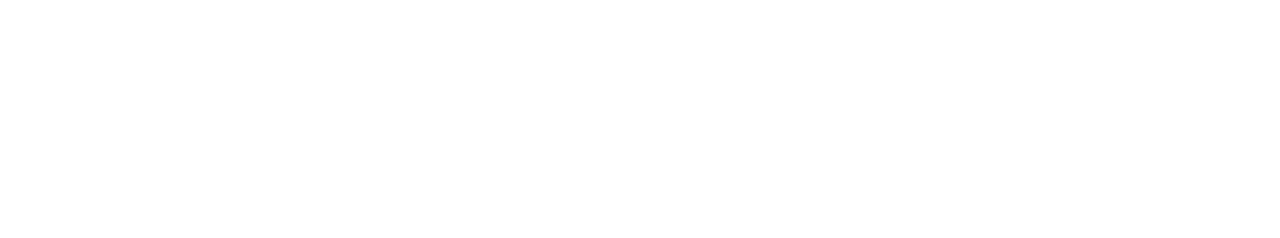
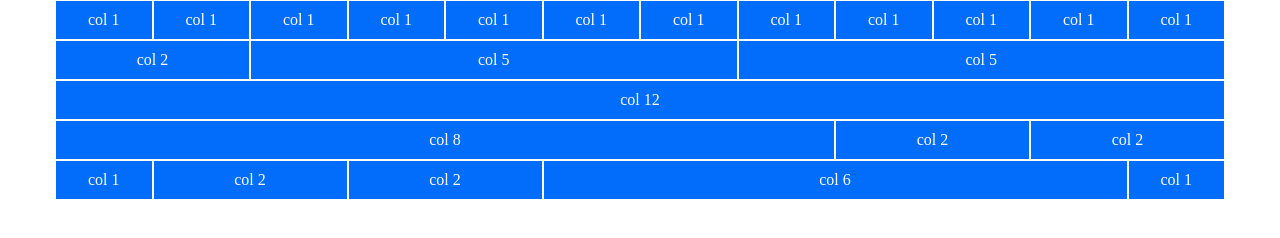
Before and after one commit to LorenzoMonteforte92/html-css-12bool, a plain HTML site: page index.html in a window 1280 px wide. Drawn offline with Linux system fonts and the light colour scheme.

Commit message:
feat: fifth row

```diff
--- a/index.html
+++ b/index.html
@@ -10,5 +10,88 @@
     <link rel="stylesheet" href="style.css">
 </head>
 <body>
-
+    <div class="container">
+        <div class="row">
+            <div class="col-1">
+                <div class="box">col 1</div>
+            </div>
+            <div class="col-1">
+                <div class="box">col 1</div>
+            </div>
+            <div class="col-1">
+                <div class="box">col 1</div>
+            </div>
+            <div class="col-1">
+                <div class="box">col 1</div>
+            </div>
+            <div class="col-1">
+                <div class="box">col 1</div>
+            </div>
+            <div class="col-1">
+                <div class="box">col 1</div>
+            </div>
+            <div class="col-1">
+                <div class="box">col 1</div>
+            </div>
+            <div class="col-1">
+                <div class="box">col 1</div>
+            </div>
+            <div class="col-1">
+                <div class="box">col 1</div>
+            </div>
+            <div class="col-1">
+                <div class="box">col 1</div>
+            </div>
+            <div class="col-1">
+                <div class="box">col 1</div>
+            </div>
+            <div class="col-1">
+                <div class="box">col 1</div>
+            </div>
+        </div>
+        <div class="row">
+            <div class="col-2">
+                <div class="box">col 2</div>
+            </div>
+            <div class="col-5">
+                <div class="box">col 5</div>
+            </div>
+            <div class="col-5">
+                <div class="box">col 5</div>
+            </div>
+        </div>
+        <div class="row">
+            <div class="col-12">
+                <div class="box">col 12</div>
+            </div>
+        </div>
+        <div class="row">
+            <div class="col-8">
+                <div class="box">col 8</div>
+            </div>
+            <div class="col-2">
+                <div class="box">col 2</div>
+            </div>
+            <div class="col-2">
+                <div class="box">col 2</div>
+            </div>
+        </div>
+        <div class="row">
+            <div class="col-1">
+                <div class="box">col 1</div>
+            </div>
+            <div class="col-2">
+                <div class="box">col 2</div>
+            </div>
+            <div class="col-2">
+                <div class="box">col 2</div>
+            </div>
+            <div class="col-6">
+                <div class="box">col 6</div>
+            </div>
+            <div class="col-1">
+                <div class="box">col 1</div>
+            </div>
+        </div>
+    </div>
 </body>
```
